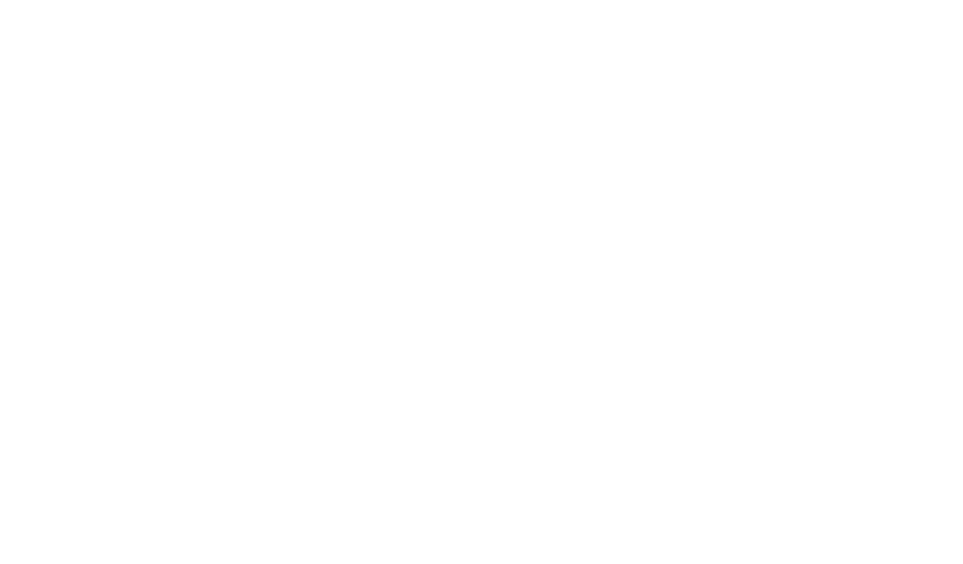
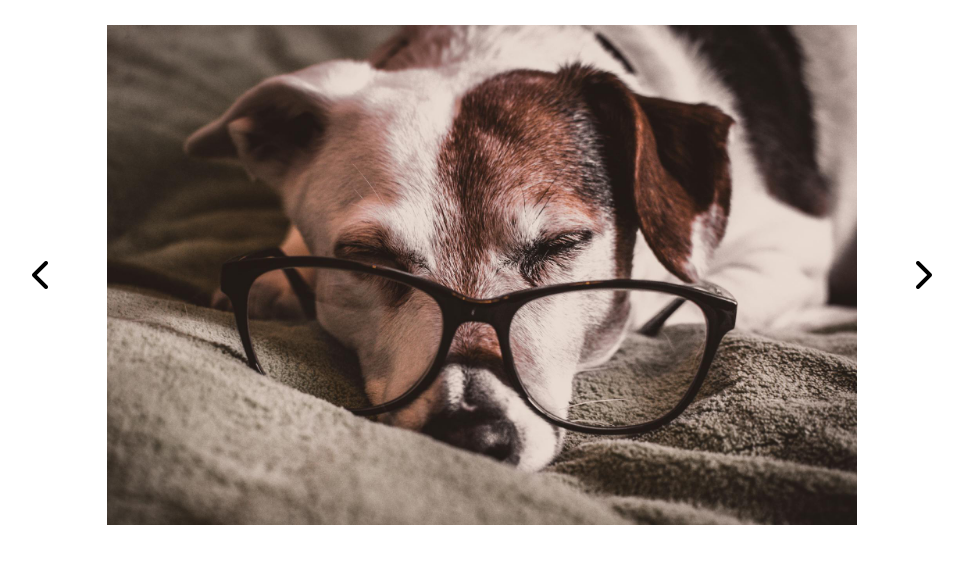
Before and after one commit to Marco-Guarnera/js-array-carousel, a plain HTML site: page index.html in a window 1280 px wide. Shown: the whole page, without its empty margins (158-1121 px from the left). Drawn offline with Linux system fonts and the light colour scheme.

Commit message:
Completed Basic Structure

```diff
--- a/css/style.css
+++ b/css/style.css
@@ -0,0 +1,53 @@
+/* CSS Reset */
+* {
+    box-sizing: border-box;
+    margin: 0;
+    padding: 0;
+}
+
+/* Generics */
+img {
+    display: block;
+    max-width: 100%;
+}
+
+/* Utilities */
+.wrapper {
+    margin: 0 auto;
+    max-width: 1080px;
+}
+
+/* Carousel */
+#carousel {
+    height: 500px;
+    width: 750px;
+    margin: 25px auto;
+    position: relative;
+}
+
+#carousel img {
+    display: none;
+}
+
+#carousel img.active {
+    display: block;
+}
+
+#carousel i {
+    cursor: pointer;
+    position: absolute;
+    top: 50%;
+    transform: translateY(-50%);
+}
+
+#carousel i:hover {
+    opacity: 0.5;
+}
+
+#prev {
+    left: -75px;
+}
+
+#next {
+    right: -75px;
+}
--- a/index.html
+++ b/index.html
@@ -21,7 +21,22 @@
 
 <body>
     <!-- Main -->
-    <main></main>
+    <main>
+        <div class="wrapper">
+            <!-- Carousel -->
+            <div id="carousel">
+                <i id="prev" class="fa-solid fa-chevron-left fa-2x"></i>
+                <div class="gallery">
+                    <img src="img/img01.jpg" alt="img01" class="active">
+                    <img src="img/img02.jpg" alt="img02">
+                    <img src="img/img03.jpg" alt="img03">
+                    <img src="img/img04.jpg" alt="img04">
+                    <img src="img/img05.jpg" alt="img05">
+                </div>
+                <i id="next" class="fa-solid fa-chevron-right fa-2x"></i>
+            </div>
+        </div>
+    </main>
 </body>
 
 </html>
```
